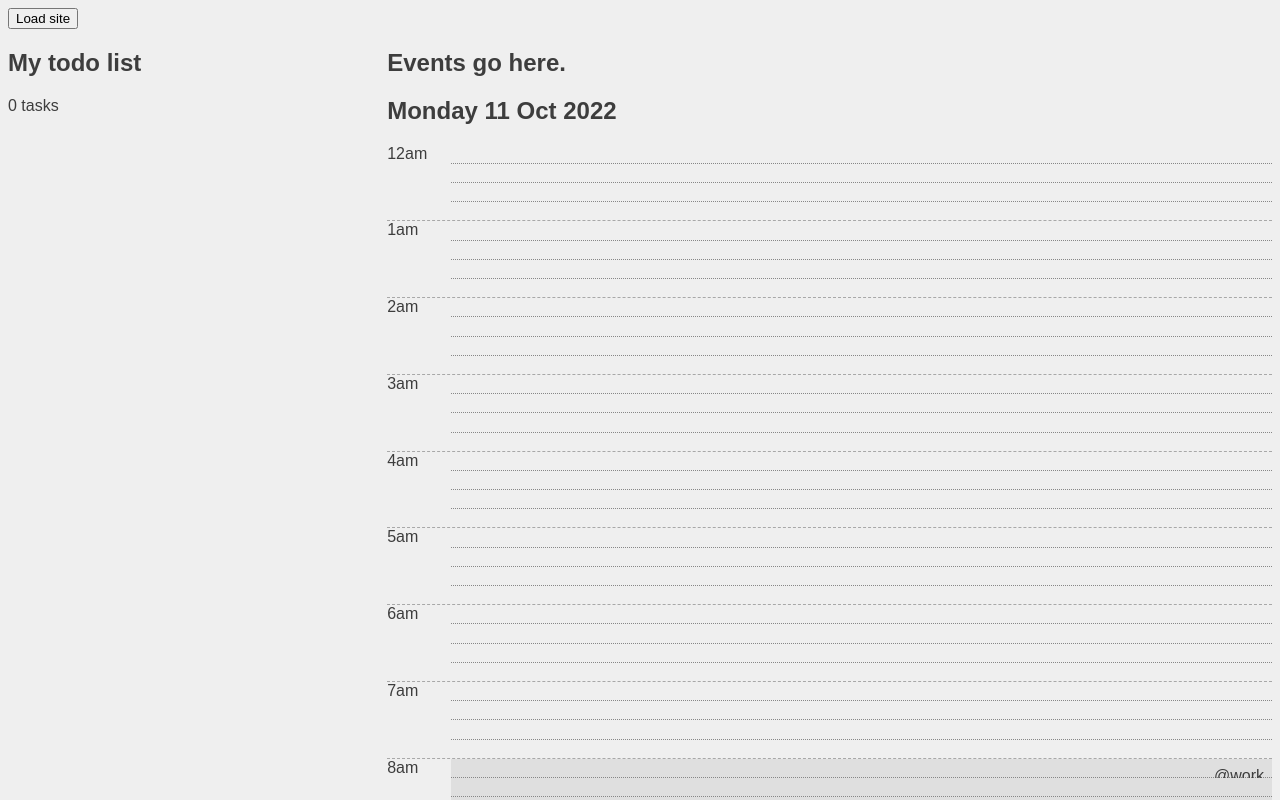
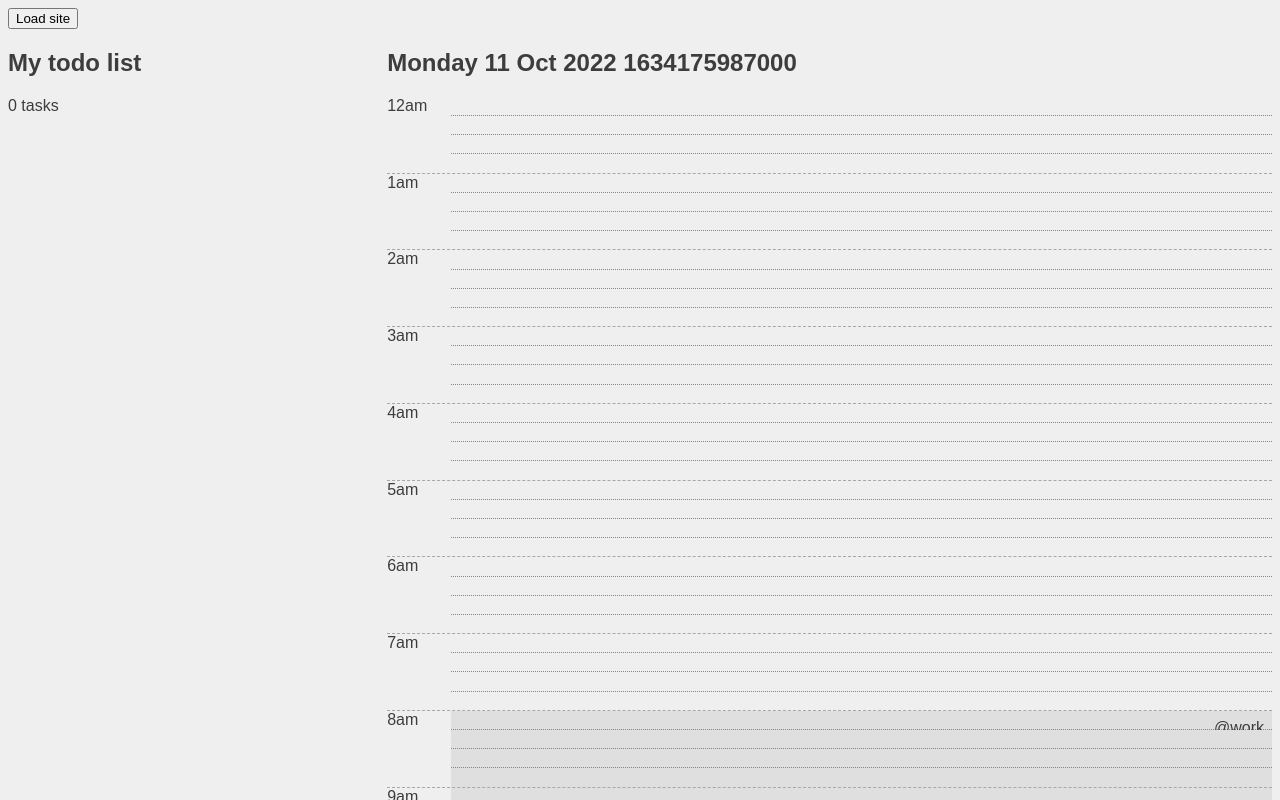
Before and after one commit to y0mbo/todo.txt, a React (Create React App) app: page / in a window 1280 px wide. Shown: the top 800 px of the page. Built offline with nearby package versions, Linux system fonts and the light colour scheme.

Commit message:
Moved events to load inside the css grid.

```diff
--- a/src/components/CalendarEvents.js
+++ b/src/components/CalendarEvents.js
@@ -12,18 +12,14 @@ const EventList = css.ul`
 
 class CalendarEvents extends React.Component {
     render() {
+        var date = Date.now();
         return (
             <div>
-                <h2>Events go here.</h2>
 
-                <EventList>
-                    {/* loop through state.events' keys and map that */}
-                    {Object.keys(this.props.calendarEvents).map((key) => (
-                        <CalendarEvent key={key} id={key} details={this.props.calendarEvents[key]} />
-                    ))}
-                </EventList>
-                <h2>Monday 11 Oct 2022</h2>
+
+                <h2>Monday 11 Oct 2022 {date}</h2>
                 <div class="day">
+
                     {/*<!-- divs for the 15-minute increments -->*/}
                     <div class="time t0000"></div>
                     <div class="time t0015"></div>
@@ -185,6 +181,13 @@ class CalendarEvents extends React.Component {
                         <div class="location">Conference room C</div>
                         <div class="context">@work</div>
                     </div>
+
+                <EventList>
+                    {/* loop through state.events' keys and map that */}
+                    {Object.keys(this.props.calendarEvents).map((key) => (
+                        <CalendarEvent key={key} id={key} details={this.props.calendarEvents[key]} />
+                    ))}
+                </EventList>
                 </div>
             </div>
         );
```
